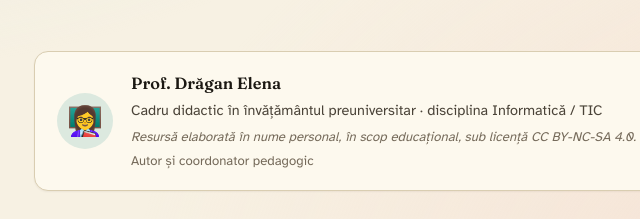
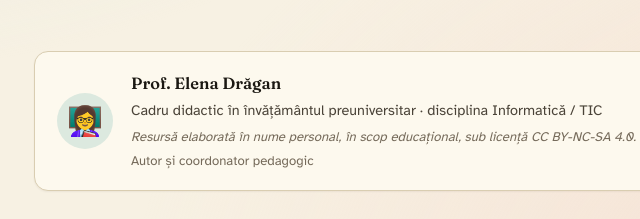
Before and after one commit to elenadragan018-png/ai_start, a plain HTML site: page index.html in a window 1280 px wide. Shown: the part 485-704 px from the top of the page, 246-886 px from the left. Drawn offline with nearby package versions, Linux system fonts and the light colour scheme.

Commit message:
Update index.html

```diff
--- a/index.html
+++ b/index.html
@@ -4,7 +4,7 @@
 <meta charset="UTF-8">
 <meta name="viewport" content="width=device-width, initial-scale=1.0">
 <meta name="description" content="AI Start v1.0 — Resursă educațională deschisă pentru clasa a IX-a/X-a, 10 lecții de alfabetizare în inteligență artificială cu evaluare sumativă și certificat de participare. Autor: prof. Drăgan Elena.">
-<meta name="author" content="Drăgan Elena">
+<meta name="author" content="Elena Drăgan">
 <meta name="keywords" content="inteligență artificială, AI, LLM, prompt engineering, deepfake, bias algoritmic, GDPR, AI Act, DigComp, clasa IX, RED">
 <title>🧠 AI Start — Inteligență artificială, clasa a IX-a / X-a</title>
 <script src="https://cdnjs.cloudflare.com/ajax/libs/jspdf/2.5.1/jspdf.umd.min.js"></script>
@@ -1383,7 +1383,7 @@ h2 { font-weight: 600; }
 <div class="author-card">
   <div class="avatar">👩‍🏫</div>
   <div class="info">
-    <div class="name">Prof. Drăgan Elena</div>
+    <div class="name">Prof. Elena Drăgan </div>
     <div class="place">Cadru didactic în învățământul preuniversitar · disciplina Informatică / TIC</div>
     <div class="place" style="font-size: 0.82rem; color: var(--text-muted); margin-top: 4px;"><em>Resursă elaborată în nume personal, în scop educațional, sub licență CC BY-NC-SA 4.0.</em></div>
     <div class="role">Autor și coordonator pedagogic</div>
```
